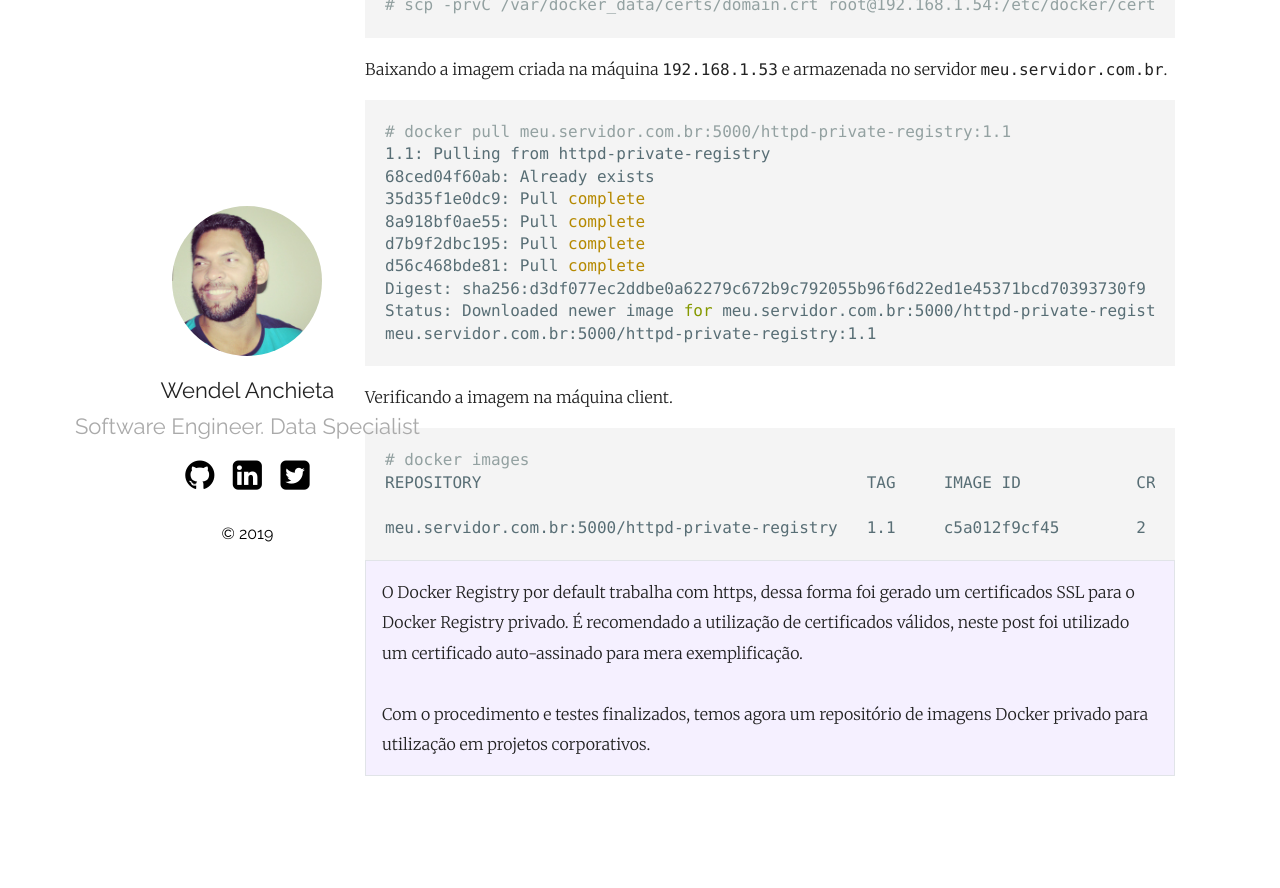
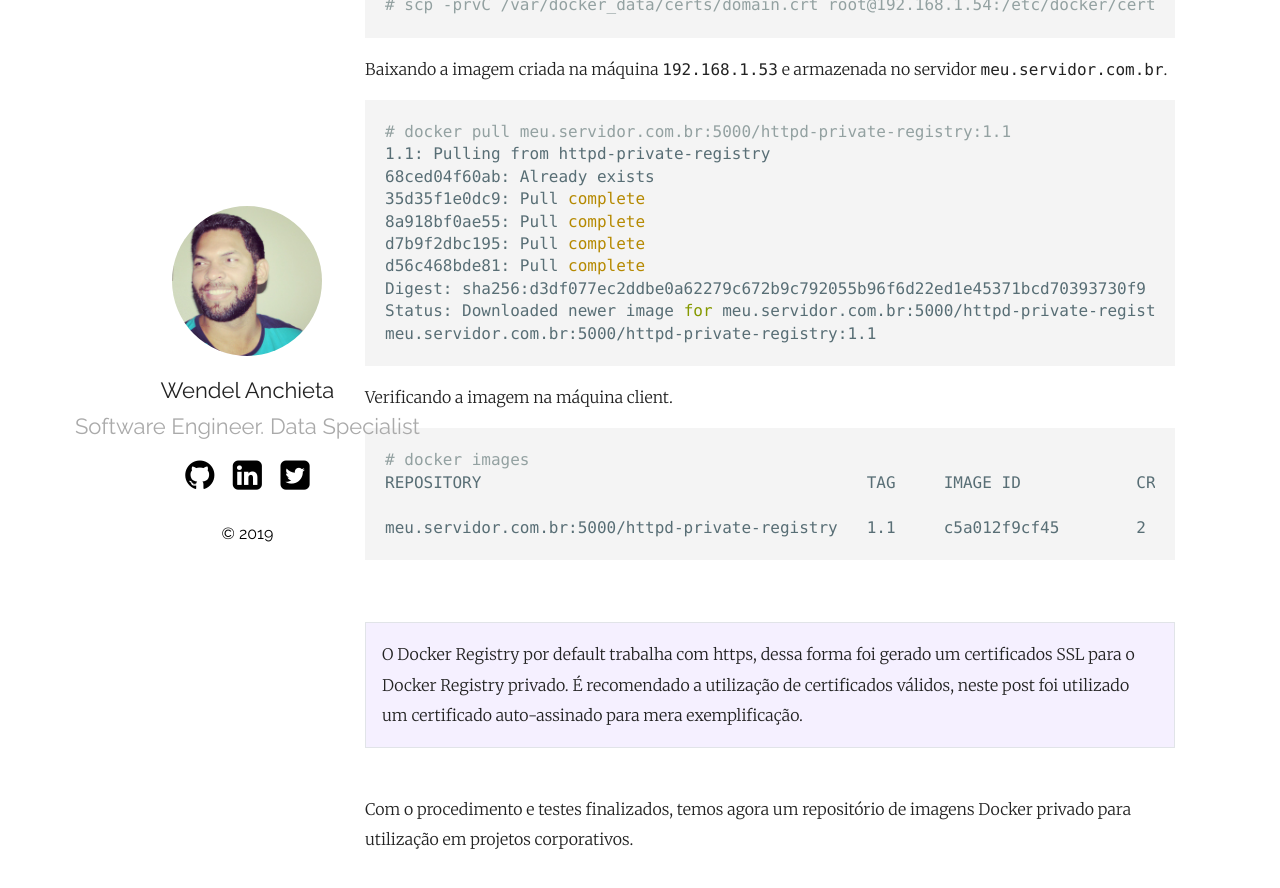
Before and after one commit to wendelanchieta/wendelanchieta.github.io, a Jekyll site: the page built from _posts/2020-05-04-configurando-um-docker-registry-privado.markdown, in a window 1280 px wide and 900 px high, scrolled down 5378 px. Shown: the top 888 px of the window. Built offline with Jekyll 4.4.1, drawn with Linux system fonts in a browser that asks for light colours; before the commit the page ends 6199 px from its top, so only the background shows below that.

Commit message:
Update 2020-05-04-configurando-um-docker-registry-privado.markdown

````diff
--- a/_posts/2020-05-04-configurando-um-docker-registry-privado.markdown
+++ b/_posts/2020-05-04-configurando-um-docker-registry-privado.markdown
@@ -236,9 +236,9 @@ REPOSITORY                                        TAG     IMAGE ID            CR
 
 meu.servidor.com.br:5000/httpd-private-registry   1.1     c5a012f9cf45        2 weeks ago         165MB
 ```
-
+<br/>
 <div style="background-color: #f5f0ff; border: 1px #e1e4e8 solid;padding: 16px;">
-O Docker Registry por default trabalha com https, dessa forma foi gerado um certificados SSL para o Docker Registry privado. É recomendado a utilização de certificados válidos, neste post foi utilizado um certificado auto-assinado para mera exemplificação.<div>
+O Docker Registry por default trabalha com https, dessa forma foi gerado um certificados SSL para o Docker Registry privado. É recomendado a utilização de certificados válidos, neste post foi utilizado um certificado auto-assinado para mera exemplificação.</div>
 
 <br/>
 Com o procedimento e testes finalizados, temos agora um repositório de imagens Docker privado para utilização em projetos corporativos.
````
